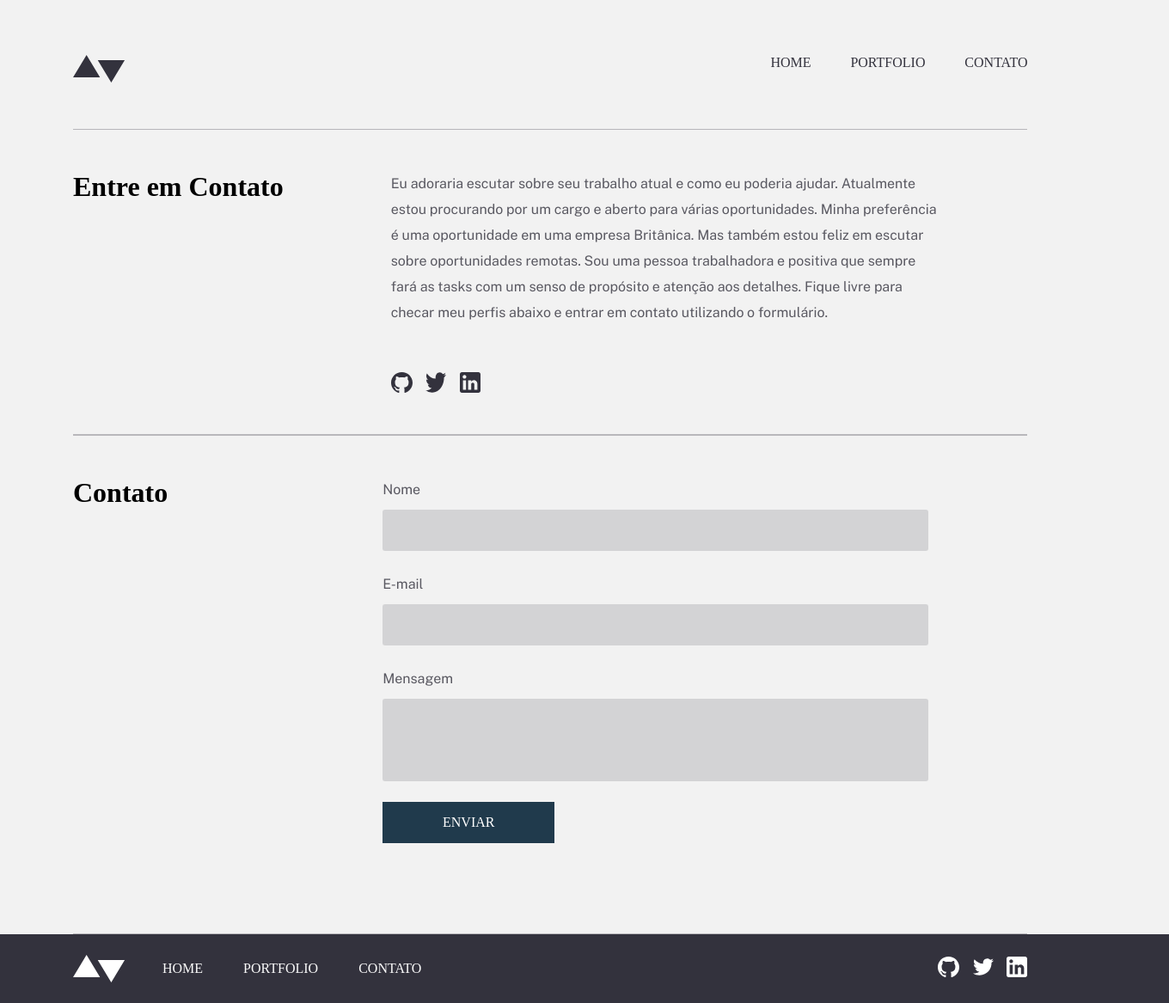
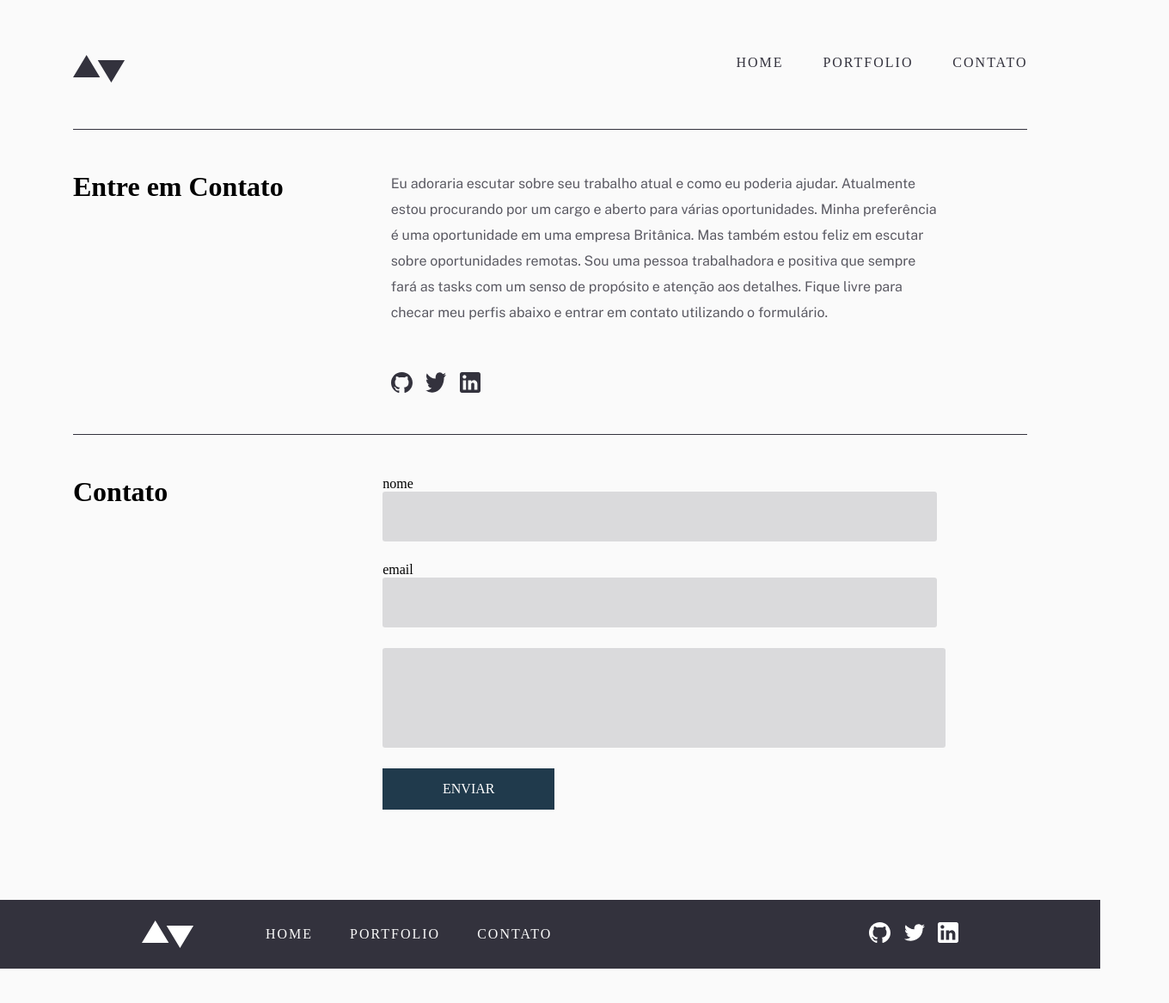
Before and after one commit to Yraffic/Desafio-modulo1-cubos, a plain HTML site: page pages/contato/index.html in a window 1280 px wide. Shown: the whole page at 86% size, 1360 px wide, since content can reach past the window. After the commit the page ends 1127 px from the top, so only its background shows below. Drawn offline with nearby package versions, Linux system fonts and the light colour scheme; a web font is replaced by a local one.

Commit message:
fiz algumas correções

```diff
--- a/css/global.css
+++ b/css/global.css
@@ -7,15 +7,13 @@
 body {
     min-width: 100vh;
     min-height: 100vh;
-
+    --cor-borda-unica: #33323D;
 
     display: flex;
     justify-content: center;
     align-items: center;
     flex-direction: column;
-    background-color: #F2F2F2;
-    margin-left: 10px;
-    margin-right: 10px;
+    background-color: #FAFAFA;
 }
 
 .projeto {
@@ -26,7 +24,7 @@ body {
 .texto {
     width: 26.875rem;
 
-    border-top: 1px solid #33323D;
+    border-top: 1px solid var(--cor-borda-unica);
 
     display: flex;
     flex-direction: column;
@@ -43,11 +41,12 @@ body {
 
 .conteiner-nav a {
     text-decoration: none;
+    letter-spacing: 2px;
     margin-left: 2.62rem;
     color: #33323D;
 }
 
-.conteiner-nav a:focus {
+.conteiner-nav a:hover {
     color: #5FB4A2;
 }
 
@@ -70,13 +69,13 @@ body {
     height: 3rem;
 
     color: #33323D;
-    border: 0.0625rem solid #33323D;
+    border: 0.0625rem solid var(--cor-borda-unica);
 }
 
 .rodape {
     display: flex;
     min-height: 5rem;
-    min-width: 90rem;
+    width: 100%;
     background-color: #33323D;
     justify-content: space-between;
 
@@ -93,10 +92,11 @@ body {
 .btn-nav a {
     text-decoration: none;
     color: #FAFAFA;
+    letter-spacing: 2px;
     margin-left: 43px;
 }
 
-.btn-nav a:focus {
+.btn-nav a:hover {
     color: #5FB4A2;
 }
 
@@ -125,12 +125,21 @@ p {
     font-family: 'Public Sans', sans-serif;
 }
 
+input {
+    cursor: pointer;
+}
+
 input:focus {
     border: 1px solid #33323D;
 }
 
 a {
     text-decoration: none;
+    cursor: pointer;
+}
+
+button {
+    cursor: pointer;
 }
 
 .btn-info2 {
@@ -158,8 +167,8 @@ a {
     height: 132px;
     display: flex;
     padding-right: 20px;
-    border-top: 1px solid #33323d52;
-    border-bottom: 1px solid #33323d52;
+    border-top: 1px solid var(--cor-borda-unica);
+    border-bottom: 1px solid var(--cor-borda-unica);
 
 }
 
@@ -168,3 +177,11 @@ a {
     display: flex;
     justify-content: space-between;
 }
+
+.btn-nav ul {
+    display: flex;
+    flex-direction: row;
+    width: 26.125rem;
+    margin-left: 40px;
+    align-items: center;
+}
--- a/pages/contato/index.html
+++ b/pages/contato/index.html
@@ -46,18 +46,17 @@
                 </div>
             </div>
         </div>
-        <div class="info">
+        <div class="info2">
             <div class="tex">
                 <h1>Contato</h1>
             </div>
             <div class="inputs">
-                <p>Nome</p>
+                <Label>nome</Label>
                 <input class="normal" type="text">
-                <p>E-mail</p>
+                <Label>email</Label>
                 <input class="normal" type="text">
-                <p>Mensagem</p>
+                <Label></Label>
                 <input class="maior" type="text">
-
                 <button>ENVIAR</button>
             </div>
         </div>
@@ -67,7 +66,7 @@
         <div class="btn-nav">
             <img src="../../assets/logo-light.svg" alt="logo">
             <nav>
-                <ul>
+                <ul class="lista ">
                     <a href="../home/index.html">HOME</a>
                     <a href="../portfolio/index.html">PORTFOLIO</a>
                     <a href="../contato/index.html">CONTATO</a>
--- a/pages/contato/style.css
+++ b/pages/contato/style.css
@@ -1,3 +1,5 @@
+@import url(../../css/global.css);
+
 .conteiner-super {
     display: flex;
     flex-direction: column;
@@ -9,11 +11,8 @@
     display: flex;
     align-items: flex-start;
 
-    border-top: 1px solid #33323d4e;
-    border-bottom: 1px solid #33323d4c;
-
-
-
+    border-top: 1px solid var(--cor-borda-unica);
+    border-bottom: 1px solid var(--cor-borda-unica);
 }
 
 .tex {
@@ -26,8 +25,12 @@
     width: 635px;
     margin-top: 48px;
     margin-bottom: 48px;
+}
 
-
+.info2 {
+    width: 1110px;
+    display: flex;
+    align-items: flex-start;
 }
 
 p {
@@ -64,10 +67,11 @@ p {
 
     border-radius: 3px;
 
-    width: 635px;
-    height: 48px;
+    width: 625px;
+    height: 38px;
 
     margin-bottom: 24px;
+    padding: 10px;
 }
 
 .maior {
@@ -80,6 +84,7 @@ p {
     width: 635px;
     height: 96px;
     margin-bottom: 24px;
+    padding: 10px;
 }
 
 button {
--- a/pages/home/style.css
+++ b/pages/home/style.css
@@ -2,19 +2,6 @@
     margin: 0px;
     padding: 0px;
     box-sizing: border-box;
-}
-
-body {
-    min-width: 100vh;
-    min-height: 100vh;
-
-    display: flex;
-    justify-content: center;
-    align-items: center;
-    flex-direction: column;
-    background-color: #F2F2F2;
-    margin-left: 10px;
-    margin-right: 10px;
 }
 
 .conteiner-nav {
@@ -32,7 +19,7 @@ body {
 
 .conteiner-info1 {
     background-image: url(../../assets/home/image-homepage-hero.jpg);
-    background-size: 69.375rem 37.5rem;
+    background-size: cover;
     width: 69.375rem;
     height: 37.5rem;
 
@@ -51,6 +38,10 @@ body {
     flex-direction: column;
     align-items: flex-start;
     justify-content: center;
+}
+
+.conteiner-info1-pequeno button:hover {
+    background-color: #5FB4A2;
 }
 
 .conteiner-info1-pequeno h1 {
@@ -173,7 +164,7 @@ body {
     display: flex;
     flex-direction: row;
     width: 26.125rem;
-    margin-left: 165px;
+    margin-left: 40px;
     align-items: center;
 }
 
@@ -187,7 +178,7 @@ body {
     align-items: center;
     justify-content: space-between;
     width: 6.5rem;
-    margin-right: 165px;
+    margin-right: 135px;
 }
 
 .btn-info3 button {
@@ -208,3 +199,11 @@ body {
     color: #33323D;
     border: 0.0625rem solid #33323D;
 }
+
+.btn-ctt:hover {
+    background-color: #33323d1e;
+}
+
+button:hover {
+    background-color: rgba(51, 50, 61, 0.842);
+}
--- a/pages/portfolio-01-manage/style.css
+++ b/pages/portfolio-01-manage/style.css
@@ -3,9 +3,6 @@
     background-size: 69.375rem 31.25rem;
     width: 69.375rem;
     height: 31.25rem;
-
-
-
 }
 
 .conteiner-super {
@@ -89,3 +86,7 @@ p {
     height: 16px;
 
 }
+
+.info {
+    color: #5FB4A2;
+}
--- a/pages/portfolio-02-bookmark/style.css
+++ b/pages/portfolio-02-bookmark/style.css
@@ -94,3 +94,7 @@ p {
     height: 16px;
 
 }
+
+.info {
+    color: #5FB4A2;
+}
--- a/pages/portfolio-03-insure/style.css
+++ b/pages/portfolio-03-insure/style.css
@@ -94,3 +94,8 @@ p {
     height: 16px;
 
 }
+
+
+.info {
+    color: #5FB4A2;
+}
--- a/pages/portfolio-04-fylo/style.css
+++ b/pages/portfolio-04-fylo/style.css
@@ -86,10 +86,13 @@ p {
     height: 66px;
 }
 
-
-
 .nav button img {
     width: 8px;
     height: 16px;
 
 }
+
+
+.info {
+    color: #5FB4A2;
+}
```
Also changed, not shown: pages/portfolio-01-manage/index.html (+1 -1 lines), pages/portfolio-02-bookmark/index.html (+1 -1 lines), pages/portfolio-03-insure/index.html (+1 -1 lines), pages/portfolio-04-fylo/index.html (+1 -1 lines), pages/portfolio/index.html (+1 -1 lines), pages/portfolio/style.css (+4 -5 lines).
